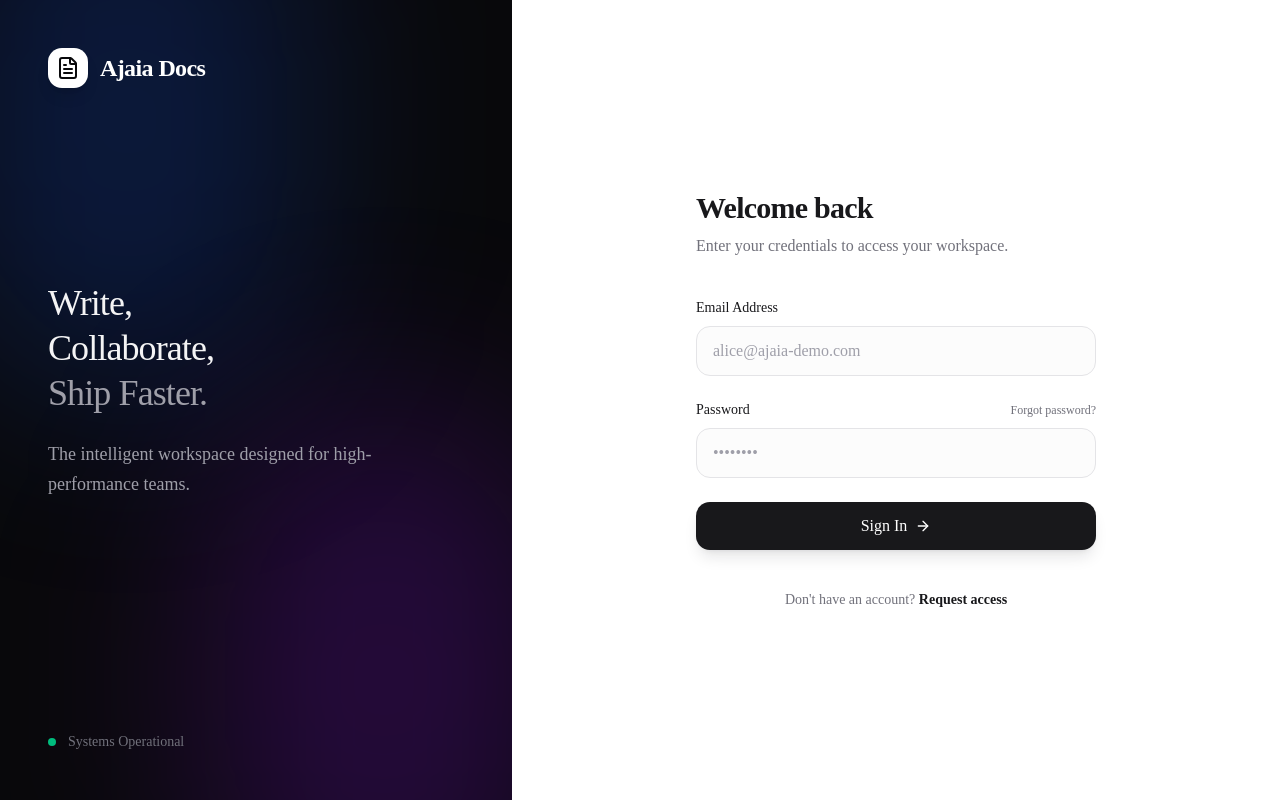
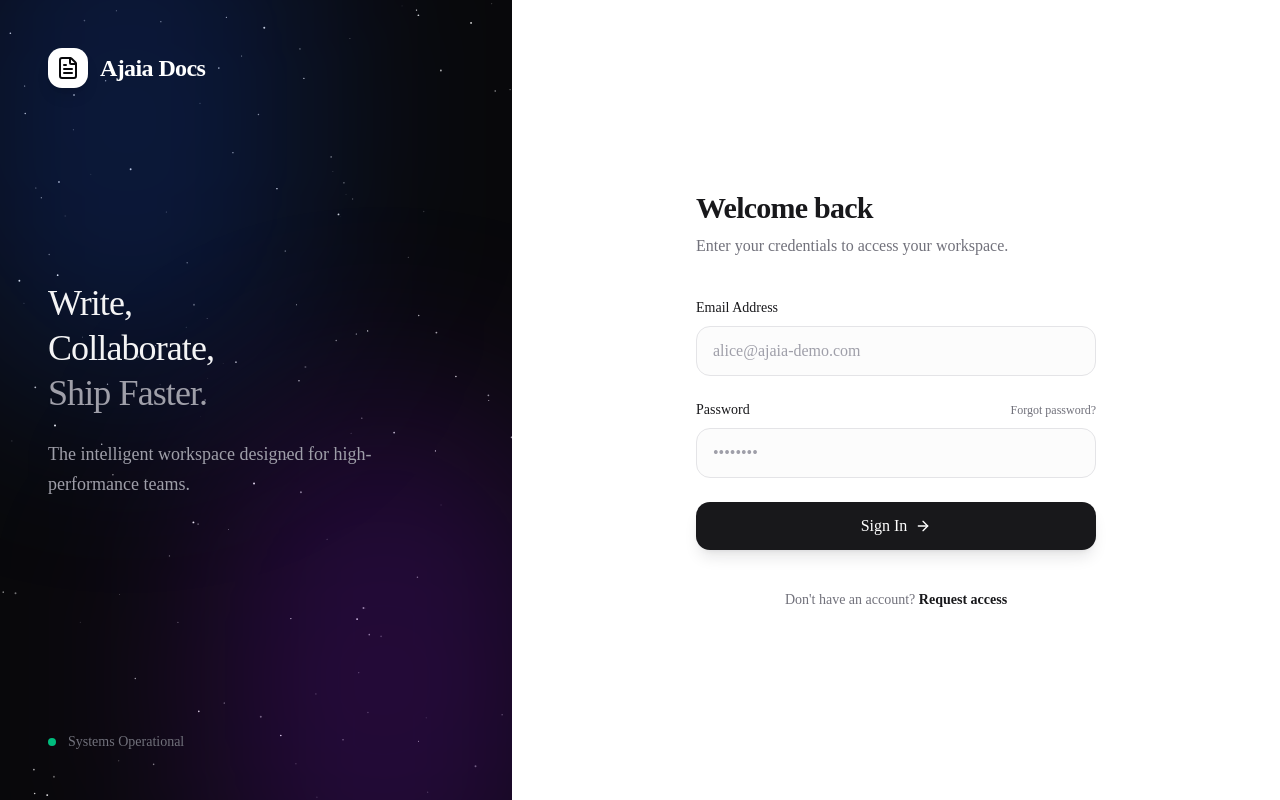
Before and after one commit to SandipanNayek16/Ajaia-Docs-implementation, a Next.js app: page /login in a window 1280 px wide. Built offline with nearby package versions, Linux system fonts and the light colour scheme.

Commit message:
fix: resolve v3 typings for sparkles

```diff
--- a/src/components/ui/sparkles.tsx
+++ b/src/components/ui/sparkles.tsx
@@ -1,7 +1,8 @@
 "use client";
 import React, { useId } from "react";
-import Particles from "@tsparticles/react";
+import Particles, { initParticlesEngine } from "@tsparticles/react";
 import { loadSlim } from "@tsparticles/slim";
+import { useEffect, useState } from "react";
 import { clsx, type ClassValue } from "clsx";
 import { twMerge } from "tailwind-merge";
 
@@ -30,17 +31,23 @@ export const SparklesCore = (props: {
     particleDensity,
   } = props;
 
-  const particlesInit = async (engine: any) => {
-    await loadSlim(engine);
-  };
+  const [init, setInit] = useState(false);
+
+  useEffect(() => {
+    initParticlesEngine(async (engine) => {
+      await loadSlim(engine);
+    }).then(() => {
+      setInit(true);
+    });
+  }, []);
 
   const generatedId = useId();
 
   return (
     <div className={cn("relative w-full h-full", className)}>
+      {init && (
         <Particles
           id={id || generatedId}
-          init={particlesInit}
           className="w-full h-full absolute inset-0"
           options={{
             background: {
@@ -128,6 +135,7 @@ export const SparklesCore = (props: {
             detectRetina: true,
           }}
         />
+      )}
     </div>
   );
 };
```
